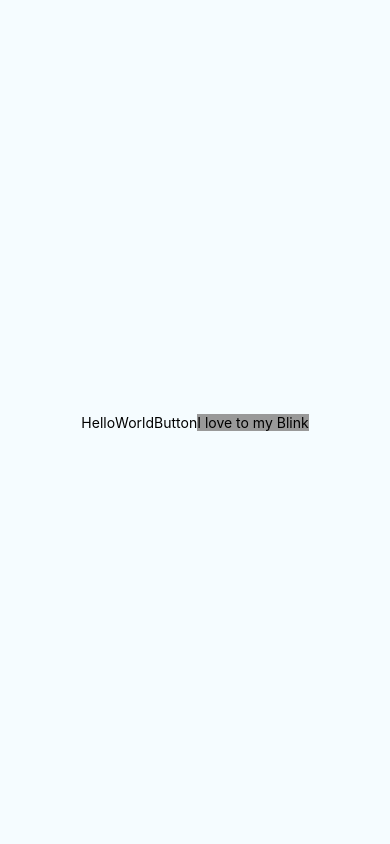
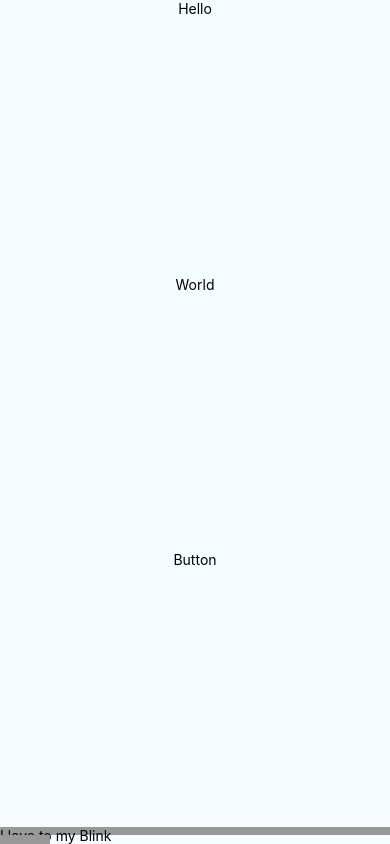
Before and after one commit to march-dave/HelloRN, a React Native app: screen / in a window 390 px wide. Built offline with nearby package versions, Linux system fonts and the light colour scheme.

Commit message:
justfyContent space-between

```diff
--- a/App.js
+++ b/App.js
@@ -38,9 +38,9 @@ export default class App extends Component<Props> {
 const styles = StyleSheet.create({
   container: {
     flex: 1,
-    flexDirection: 'row',
-    justifyContent: 'center',
-    alignItems: 'center',
+    flexDirection: 'column',
+    justifyContent: 'space-between',
+    // alignItems: 'center',
     backgroundColor: '#F5FCFF',
   },
   welcome: {
```
